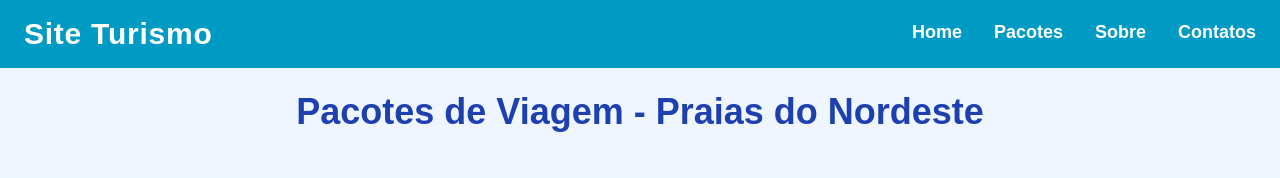
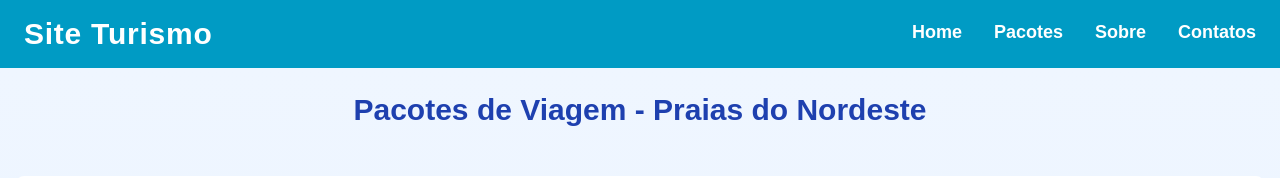
Before and after one commit to Gustavo-Vinicius-Santana/tourism-landing-page, a Next.js app: page /pacotes in a window 1280 px wide. Shown: the top 178 px of the page. Built offline with nearby package versions, Linux system fonts and the light colour scheme.

Commit message:
ajustando titulo da pagina de pacotes

```diff
--- a/src/app/pacotes/page.tsx
+++ b/src/app/pacotes/page.tsx
@@ -130,7 +130,7 @@ const praiasPernambuco = [
     return (
         <div className="bg-gradient-to-b from-blue-50 to-blue-100 text-textDarkBlue-100 flex flex-col items-center pt-6">
 
-        <h1 className="text-4xl font-extrabold text-blue-800 mb-8 text-center">
+        <h1 className="text-3xl font-extrabold text-blue-800 mb-8 text-center">
             Pacotes de Viagem - Praias do Nordeste
         </h1>
 
```
